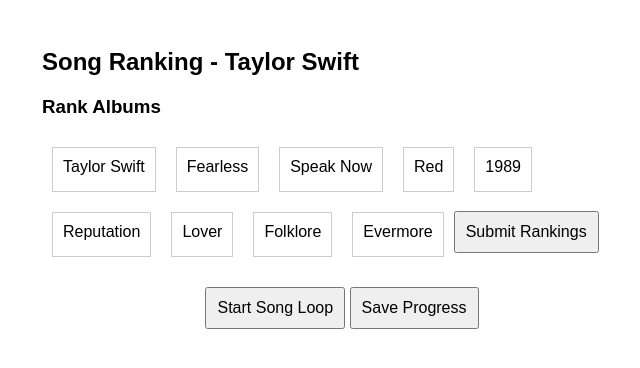
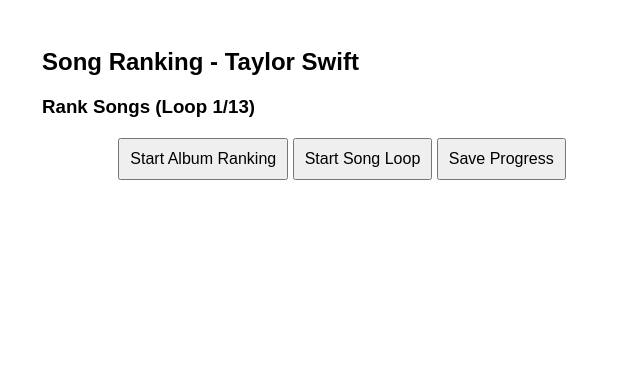
Before and after one commit to darkmagician2727/deployment, a plain HTML site: page public/index.html in a window 1280 px wide. Both pictures are taken after a click on the button "Start Song Loop". Shown: the whole page, without its empty margins (298-938 px from the left). Drawn offline with Linux system fonts and the light colour scheme.

Commit message:
update test

```diff
--- a/public/index.html
+++ b/public/index.html
@@ -66,6 +66,7 @@
     <h2>Song Ranking - Taylor Swift</h2>
     <div id="songContainer"></div>
     <div class="button-container">
+        <button onclick="startAlbumRanking()">Start Album Ranking</button>
         <button onclick="startSongLoop()">Start Song Loop</button>
         <button onclick="saveProgress()">Save Progress</button>
     </div>
@@ -81,7 +82,9 @@
         { id: 6, name: 'Reputation' },
         { id: 7, name: 'Lover' },
         { id: 8, name: 'Folklore' },
-        { id: 9, name: 'Evermore' }
+        { id: 9, name: 'Evermore' },
+        { id: 10, name: 'Taylor Swift (Re-Release)' },
+        { id: 11, name: 'Red (Taylor\'s Version)' }
     ];
 
     const songs = [
@@ -93,7 +96,27 @@
         { id: 6, name: 'Look What You Made Me Do', albumId: 6 },
         { id: 7, name: 'Me!', albumId: 7 },
         { id: 8, name: 'Cardigan', albumId: 8 },
-        { id: 9, name: 'Willow', albumId: 9 }
+        { id: 9, name: 'Willow', albumId: 9 },
+        { id: 10, name: 'Picture to Burn', albumId: 1 },
+        { id: 11, name: 'Fifteen', albumId: 2 },
+        { id: 12, name: 'Speak Now', albumId: 3 },
+        { id: 13, name: 'I Knew You Were Trouble', albumId: 4 },
+        { id: 14, name: 'Style', albumId: 5 },
+        { id: 15, name: 'Delicate', albumId: 6 },
+        { id: 16, name: 'The Man', albumId: 7 },
+        { id: 17, name: 'The 1', albumId: 8 },
+        { id: 18, name: 'No Body, No Crime', albumId: 9 },
+        { id: 19, name: 'Teardrops on My Guitar', albumId: 1 },
+        { id: 20, name: 'You Belong with Me', albumId: 2 },
+        { id: 21, name: 'Enchanted', albumId: 3 },
+        { id: 22, name: 'All Too Well', albumId: 4 },
+        { id: 23, name: 'Bad Blood', albumId: 5 },
+        { id: 24, name: 'End Game', albumId: 6 },
+        { id: 25, name: 'Cornelia Street', albumId: 7 },
+        { id: 26, name: 'August', albumId: 8 },
+        { id: 27, name: 'Cowboy Like Me', albumId: 9 },
+        { id: 28, name: 'Love Story (Taylor\'s Version)', albumId: 10 },
+        { id: 29, name: 'All Too Well (10 Minute Version)', albumId: 11 }
         // Add more songs as needed
     ];
 
@@ -111,8 +134,16 @@
         localStorage.setItem(songRankingsKey, JSON.stringify(songRankings));
     }
 
-    function startSongLoop() {
-        initializeSongRankings();
+    function initializeAlbumRankings() {
+        const albumRankings = {};
+        albums.forEach(album => {
+            albumRankings[album.id] = 0;
+        });
+        localStorage.setItem(albumRankingsKey, JSON.stringify(albumRankings));
+    }
+
+    function startAlbumRanking() {
+        initializeAlbumRankings();
         displayAlbumRankings();
     }
 
@@ -140,11 +171,15 @@
             });
 
             localStorage.setItem(albumRankingsKey, JSON.stringify(albumRankings));
-            alert('Album ranking completed. Starting song loop.');
-            displaySongSet();
+            alert('Album ranking completed.');
         };
 
         songContainer.appendChild(rankButton);
+    }
+
+    function startSongLoop() {
+        initializeSongRankings();
+        displaySongSet();
     }
 
     function displaySongSet() {
```
